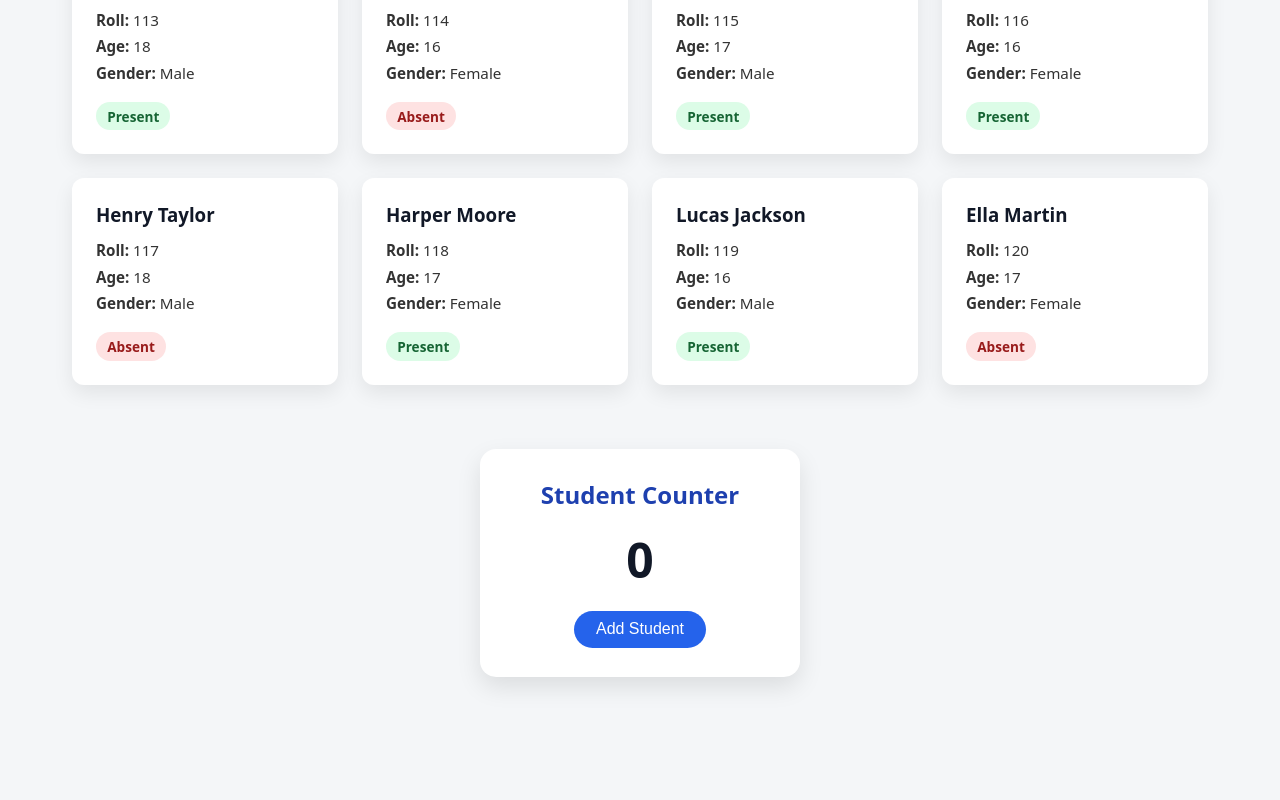
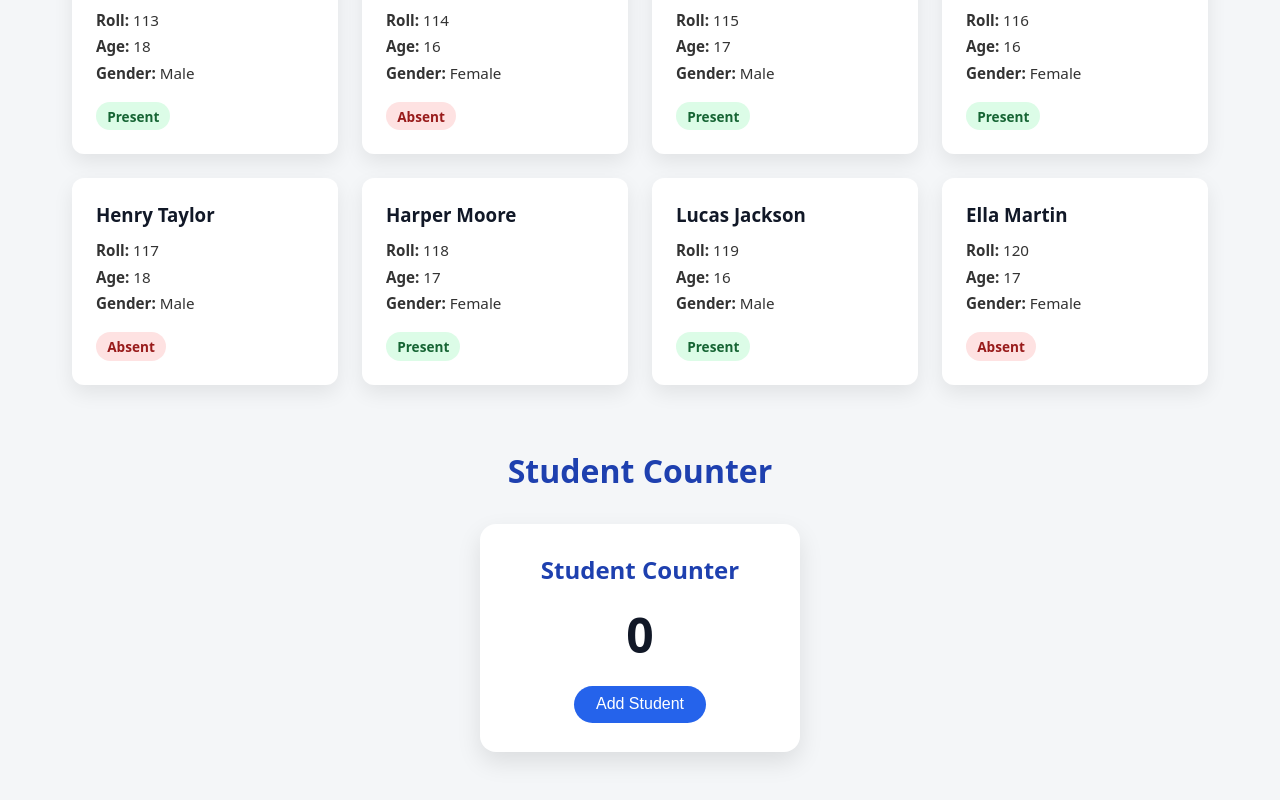
Before and after one commit to GourangaDasSamrat/ts-labs, a React (Vite) app in the folder react-ts/: page / in a window 1280 px wide. Shown: the part 850-1650 px from the top of the page. Before the commit the page ends 1559 px from the top, so only its background shows below. Built offline with nearby package versions, Linux system fonts and the light colour scheme.

Commit message:
refactor(Counter): restructure component layout
- Introduce outer container div
- Move main title to outer container
- Nest counter card within container

```diff
--- a/react-ts/src/components/Counter.tsx
+++ b/react-ts/src/components/Counter.tsx
@@ -6,14 +6,22 @@ const Counter = () => {
   const handleAddStudent = () => setCount((prev) => prev + 1);
 
   return (
-    <div className="counter-card">
-      <h2 className="counter-title">Student Counter</h2>
+    <div className="container">
+      <h2 className="title">Student Counter</h2>
 
-      <p className="counter-value">{count}</p>
+      <div className="counter-card">
+        <h2 className="counter-title">Student Counter</h2>
 
-      <button type="button" className="counter-btn" onClick={handleAddStudent}>
-        Add Student
-      </button>
+        <p className="counter-value">{count}</p>
+
+        <button
+          type="button"
+          className="counter-btn"
+          onClick={handleAddStudent}
+        >
+          Add Student
+        </button>
+      </div>
     </div>
   );
 };
```
